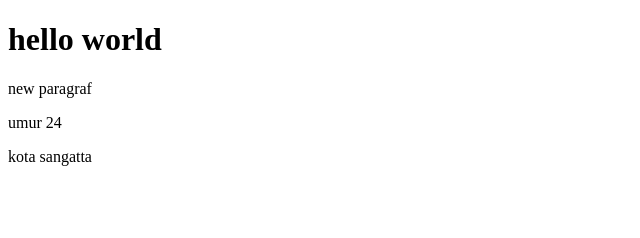
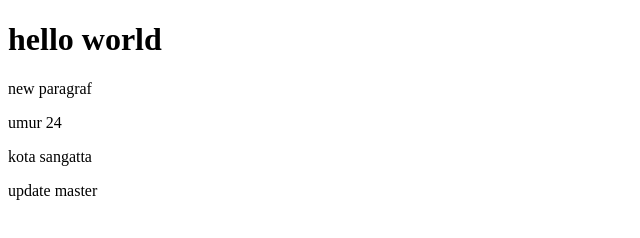
Before and after one commit to EzerKadang/Belajar_git, a plain HTML site: page index.html in a window 1280 px wide. Shown: the whole page, without its empty margins (0-640 px from the left). Drawn offline with Linux system fonts and the light colour scheme.

Commit message:
push master update

```diff
--- a/index.html
+++ b/index.html
@@ -10,5 +10,6 @@
     <p>new paragraf</p>
     <p>umur 24</p>
     <p>kota sangatta</p>
+    <p>update master</p>
   </body>
 </html>
```
